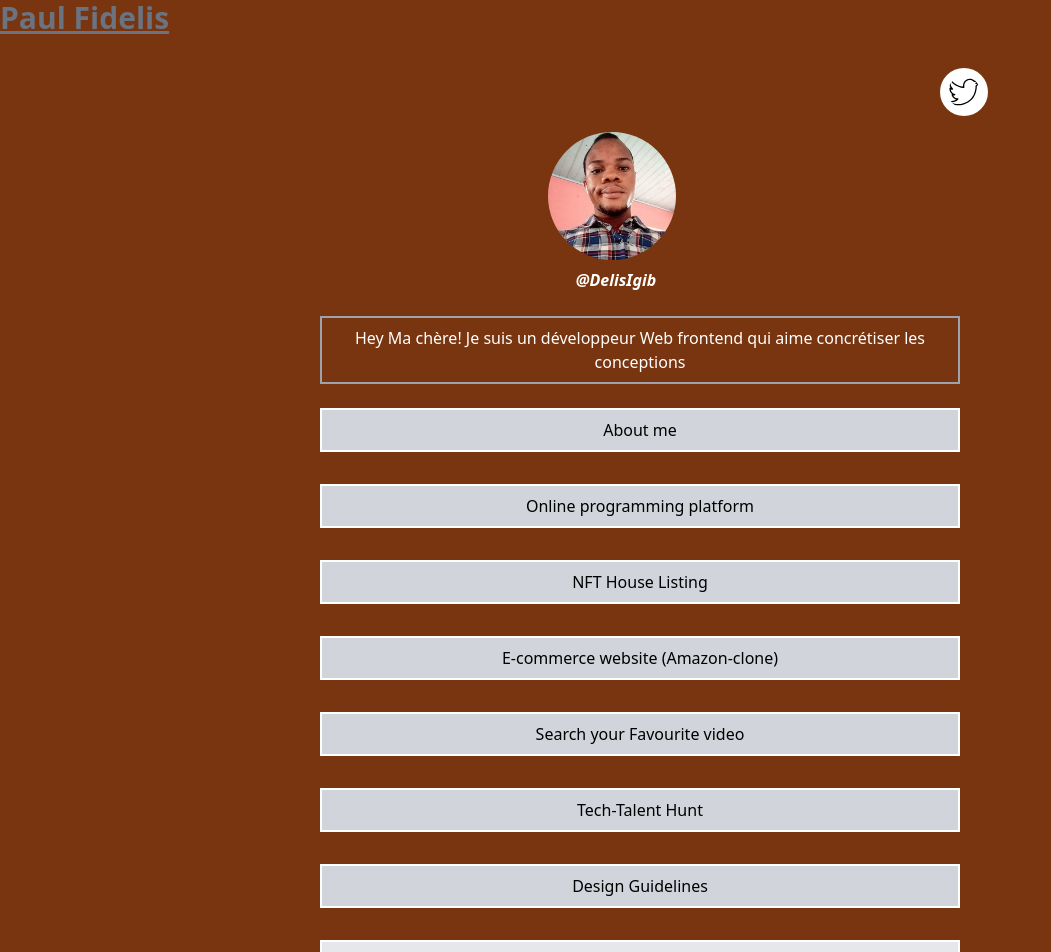
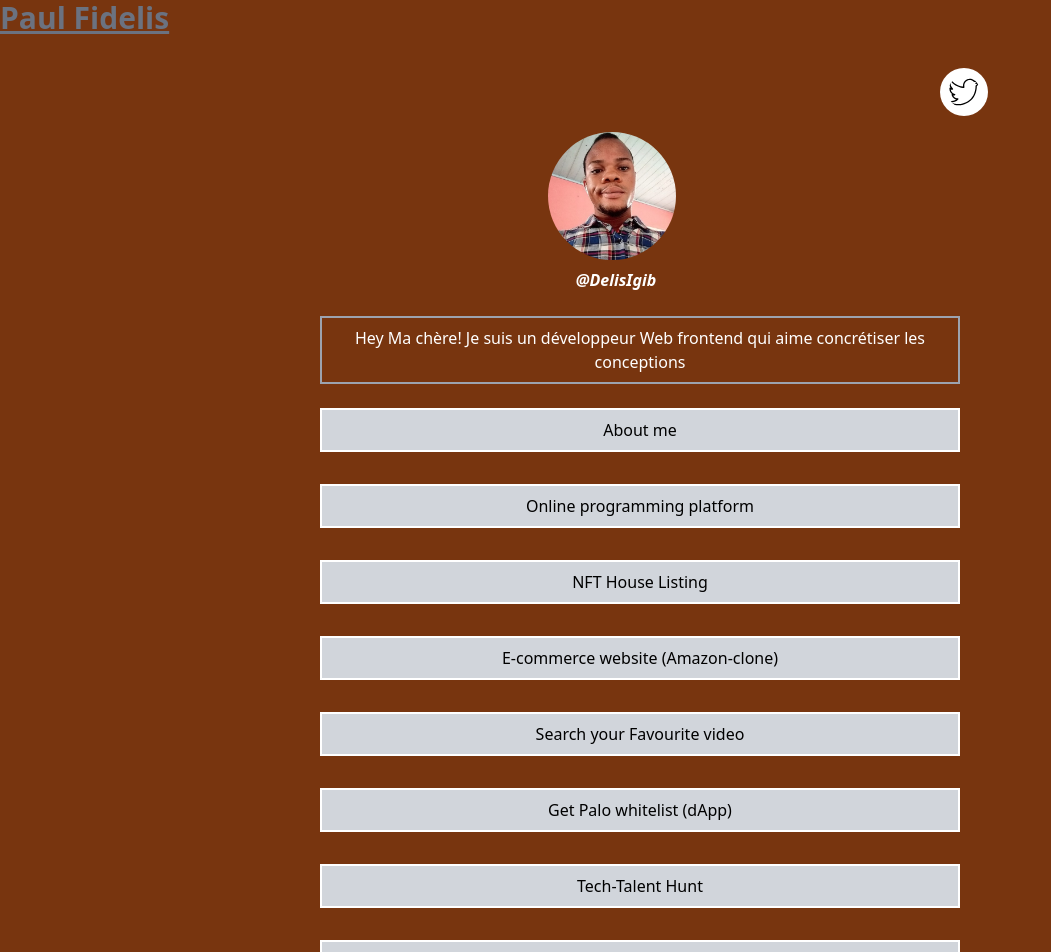
Before and after one commit to fidelmak/myProjectLink, a React (Create React App) app in the folder mylink/: page / in a window 1280 px wide. Shown: the top 952 px of the page, without its empty margins (0-1051 px from the left). Built offline with nearby package versions, Linux system fonts and the light colour scheme.

Commit message:
modified:   mylink/src/components/BtnLink.jsx

```diff
--- a/mylink/src/components/BtnLink.jsx
+++ b/mylink/src/components/BtnLink.jsx
@@ -10,6 +10,7 @@ function BtnLink() {
                     <Button name="NFT House Listing "link="https://metabnbz.vercel.app/" id='metabnbz'/>
                     <Button name="E-commerce website (Amazon-clone)" link="https://myamazon-clone.vercel.app/"/>
                     <Button name="Search your Favourite video" link="https://vidmax.vercel.app/"/>
+                    <Button name="Get Palo whitelist (dApp) " link="https://get-palo-whitelist.vercel.app/"/>
                     <Button name="Tech-Talent Hunt"link="https://background.zuri.team/" id='pitch'/>
                     <Button name="Design Guidelines "link="https://books.zuri.team/design-rules" id='book__design'/>
 
```
